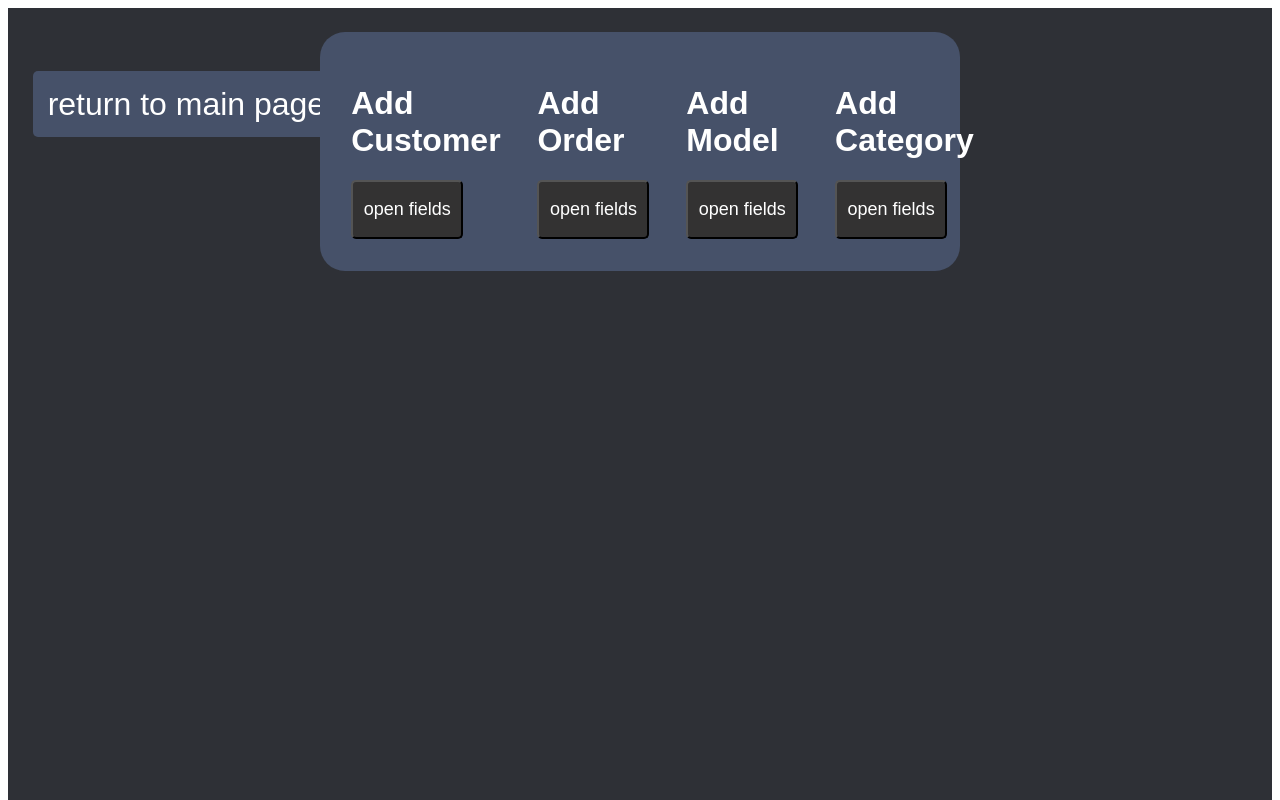
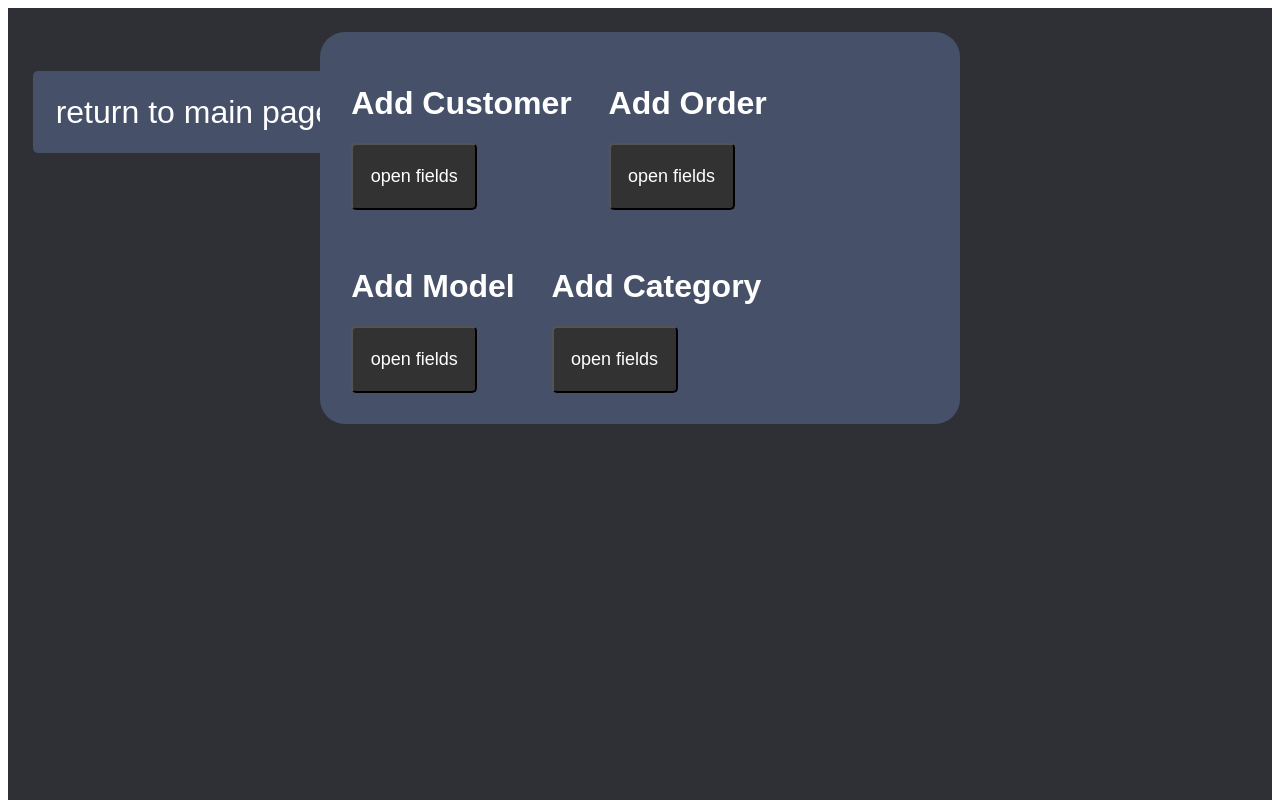
Before and after one commit to LakeNotOcean/front, a React (Create React App) app: page /inputData in a window 1280 px wide. Shown: the top 800 px of the page. Built offline with nearby package versions, Linux system fonts and the light colour scheme.

Commit message:
Исправлены опечатки и настроено масштабирование

```diff
--- a/src/addData.tsx
+++ b/src/addData.tsx
@@ -83,7 +83,7 @@ export class AddData extends Component<AddDataProps,AddDataState>{
                     key={element.title}
                 />
                 ))}
-                <button className={`${styles.addDataButton} ${styles.subButton}`} onClick={this.checkData}>submmit</button>
+                <button className={`${styles.addDataButton} ${styles.subButton}`} onClick={this.checkData}>submit</button>
             </div>:
             null}
             </div>
--- a/src/styles/addDataElement.module.css
+++ b/src/styles/addDataElement.module.css
@@ -1,18 +1,20 @@
 .addDataElement {
   padding: 3%;
-  font-size: 1rem;
+  font-size: 1em;
+  box-sizing: border-box;
 }
 
 .addDataButton {
   background-color: rgb(51, 50, 50);
   padding: 2%;
-  width: 7rem;
-  height: 3.7rem;
+  width: 7em;
+  height: 3.7em;
   cursor: pointer;
   font-family: Arial, Helvetica, sans-serif;
   font-size: large;
   color: white;
   border-radius: 5px;
+  box-sizing: border-box;
 }
 .addDataButton:hover {
   background-color: rgb(100, 99, 99);
@@ -23,8 +25,8 @@
 
 .subButton {
   margin-top: 10%;
-  width: 5rem;
-  height: 2rem;
+  width: 5em;
+  height: 2em;
 }
 
 .subButton:hover {
--- a/src/styles/frontClass.module.css
+++ b/src/styles/frontClass.module.css
@@ -1,10 +1,12 @@
 .addData {
-  height: 100vh;
-  min-height: 100vh;
-  overflow-y: auto;
+  height: 100vw;
+  min-height: 100vw;
   background-color: #2e3036;
   font-family: Arial, Helvetica, sans-serif;
   display: block;
+  overflow: auto;
+  background-size: cover;
+  background-attachment: fixed;
 }
 
 .addDataElements {
@@ -15,19 +17,22 @@
   left: 50%;
   transform: translate(-50%, -0%);
   max-height: fit-content;
+  max-width: fit-content;
   border-radius: 25px;
   padding-top: 1%;
   padding: 1%;
   position: absolute;
   display: flex;
   flex-direction: row;
+  flex-wrap: wrap;
+  box-sizing: border-box;
 }
 
 .link {
   display: inline-block;
   margin-left: 2%;
   margin-top: 5%;
-  padding: 0.9rem;
+  padding: 0.7em;
   border-radius: 5px;
   font-size: xx-large;
   text-align: center;
@@ -36,6 +41,7 @@
   border: none;
   outline: none;
   color: white;
+  box-sizing: border-box;
   background-color: rgb(70, 81, 105);
 }
 
```
Also changed, not shown: 1 other file (tests, documents, lock files or other folders).
